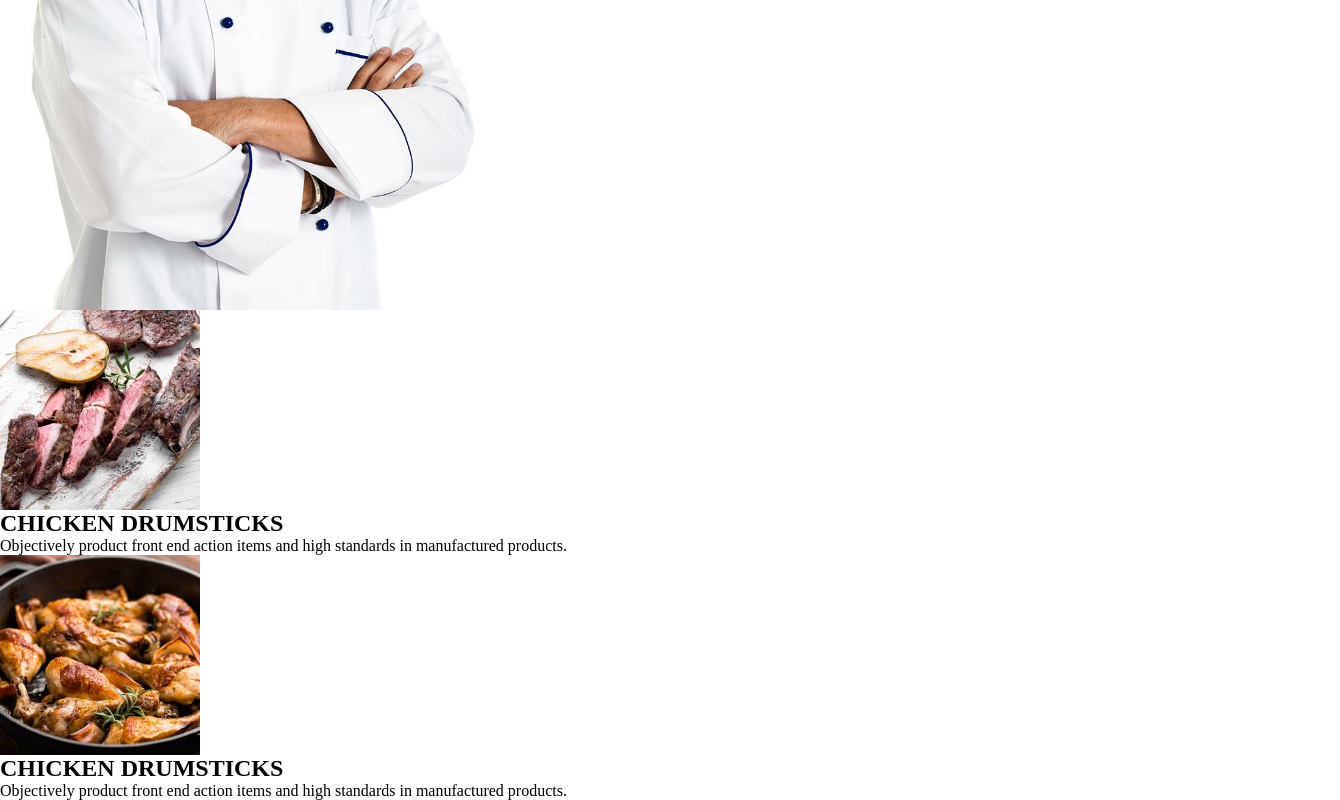
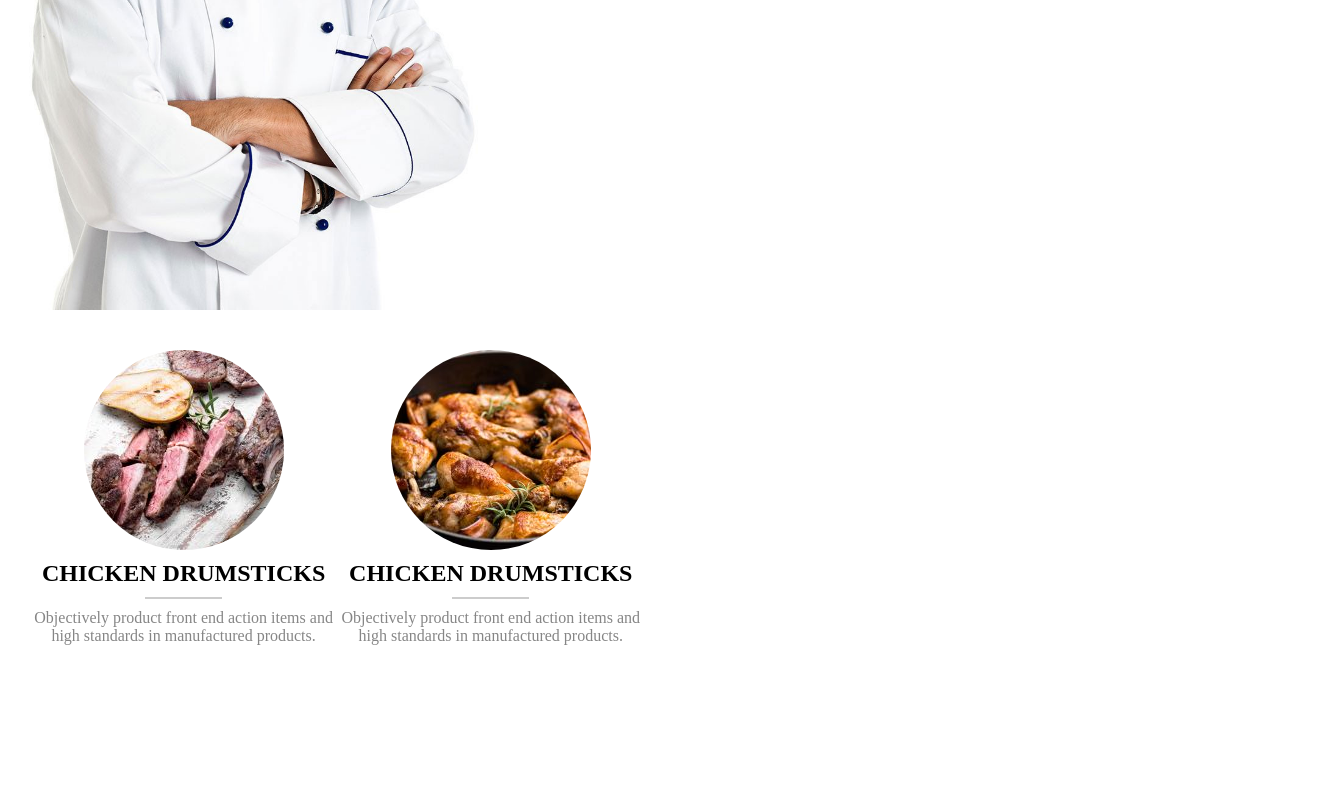
Before and after one commit to Gehad-saeed/Our-project, a plain HTML site: page index.html in a window 1280 px wide. Shown: the part 1051-1851 px from the top of the page, 1340 px wide, since content can reach past the window. Drawn offline with Linux system fonts and the light colour scheme; files whose address does not match are found by name.

Commit message:
Update style.css

```diff
--- a/CSS/style.css
+++ b/CSS/style.css
@@ -103,3 +103,35 @@ body {
 .discover .chef img {
     width: 100%;
 }
+
+
+
+/*Meals Section*/
+.meals{
+    width:100%;
+    height:50%;
+    padding:40px 30px ;
+    overflow: hidden;
+}
+.meals .meal{
+    width:24%;
+    height: 100%;
+    text-align: center;
+    float:left ;
+}
+.meals .meal img{
+    border-radius:50% ;
+}
+.border{
+    width:25%;
+    height:2px ;
+    background-color:#ccc;
+    margin: auto;
+}
+.meals .meal h2{
+    padding: 10px 0px;
+}
+.meals .meal p{
+    padding: 10px 0px;
+    color: #868686;
+}
```
